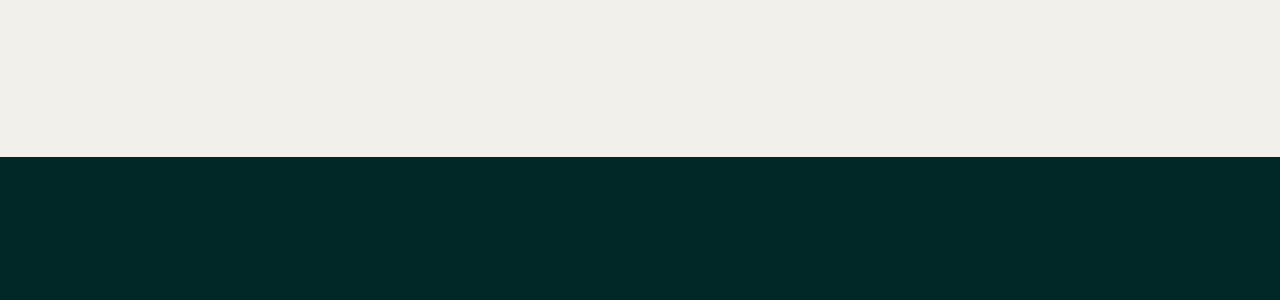
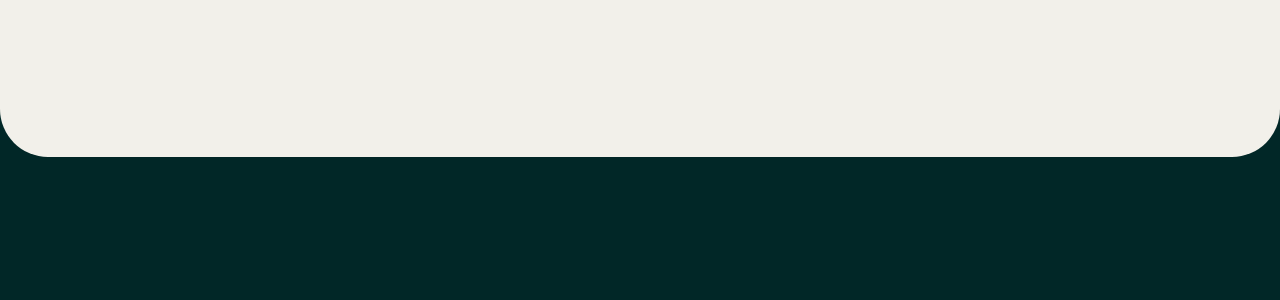
Before and after one commit to ehyleong/ehyleong.github.io, a Jekyll site: the page built from links.html, in a window 1280 px wide and 1400 px high, scrolled down 1702 px. Shown: the part 482-782 px from the top of the window. Built offline with Jekyll 4.4.1, drawn with Linux system fonts in a browser that asks for light colours; comment, search, counter and statistics services are not loaded.

Commit message:
Update border radius

```diff
--- a/_sass/main.scss
+++ b/_sass/main.scss
@@ -73,7 +73,7 @@ body {
 	color: rgba($orange, 1);
 }
 
-header.home, header.about, header.contact, header.fourohfour, header.blog, .project-nav, header.holding, header.home-alt {
+header.home, header.about, header.contact, header.fourohfour, header.blog, .project-nav, header.holding, header.home-alt, header.links-page {
 	border-radius: 0 0 3rem 3rem;
 }
 
```
